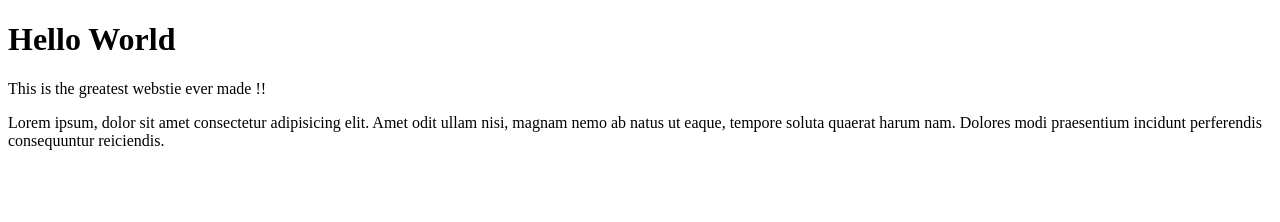
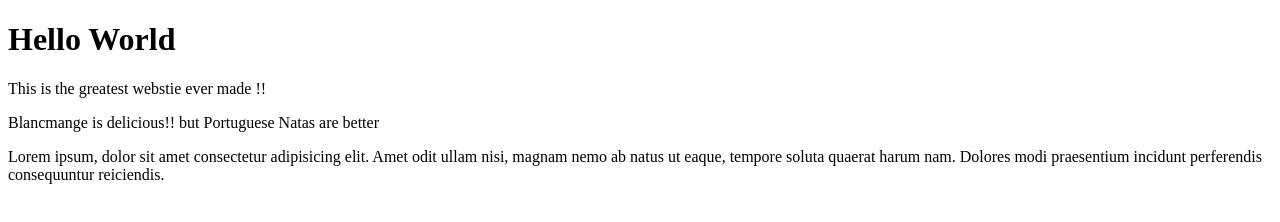
Before and after one commit to skininja673/branch-learning, a plain HTML site: page index.html in a window 1280 px wide. Drawn offline with Linux system fonts and the light colour scheme.

Commit message:
added new section

```diff
--- a/index.html
+++ b/index.html
@@ -9,6 +9,9 @@
   <body>
     <h1>Hello World</h1>
     <p>This is the greatest webstie ever made !!</p>
+    <section class="about">
+      <p>Blancmange is delicious!! but Portuguese Natas are better</p>
+    </section>
     <artice class="featureBranch">
       <p>
         Lorem ipsum, dolor sit amet consectetur adipisicing elit. Amet odit
@@ -16,6 +19,7 @@
         nam. Dolores modi praesentium incidunt perferendis consequuntur
         reiciendis.
       </p>
+      <div class="wrapper1"></div>
     </artice>
   </body>
 </html>
```
